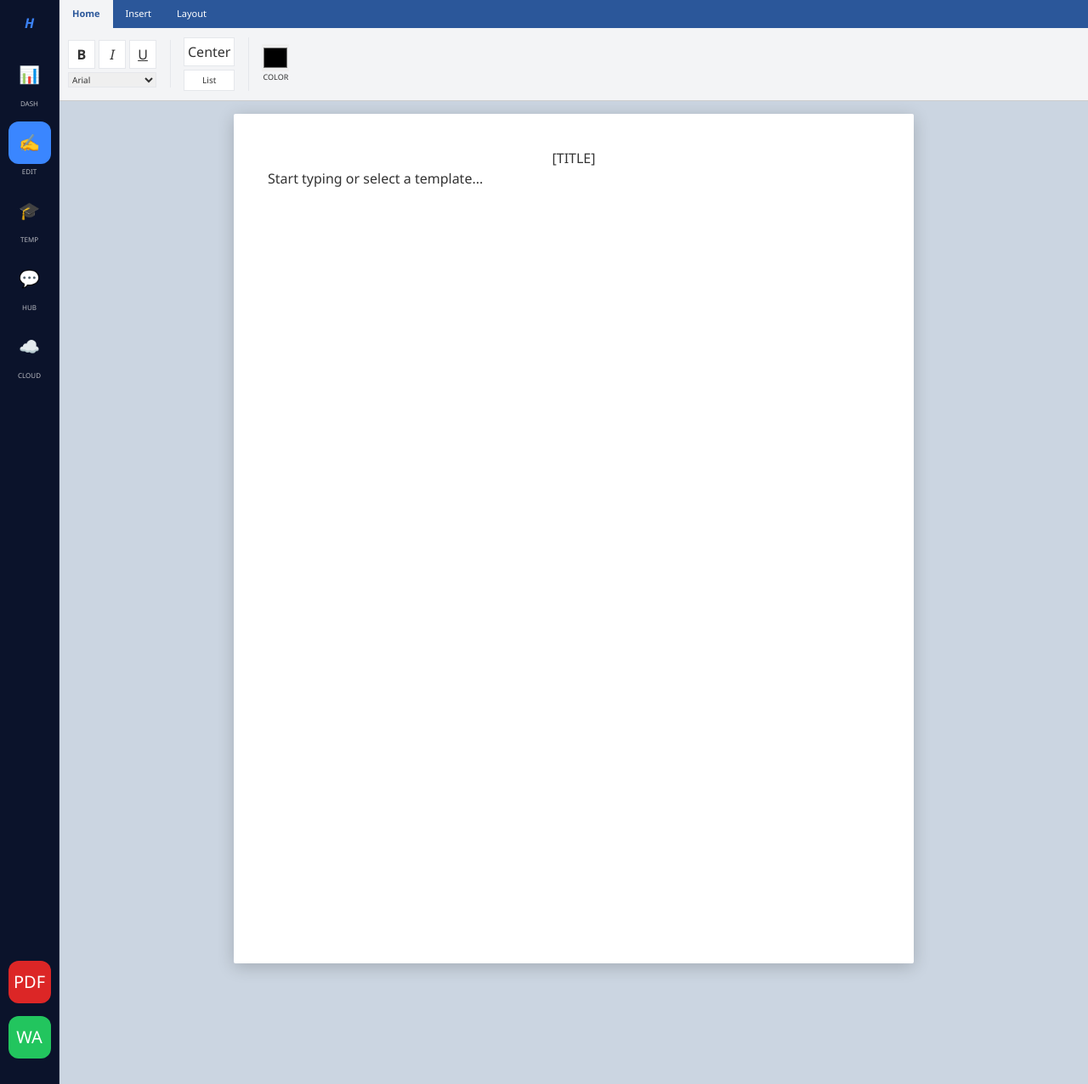
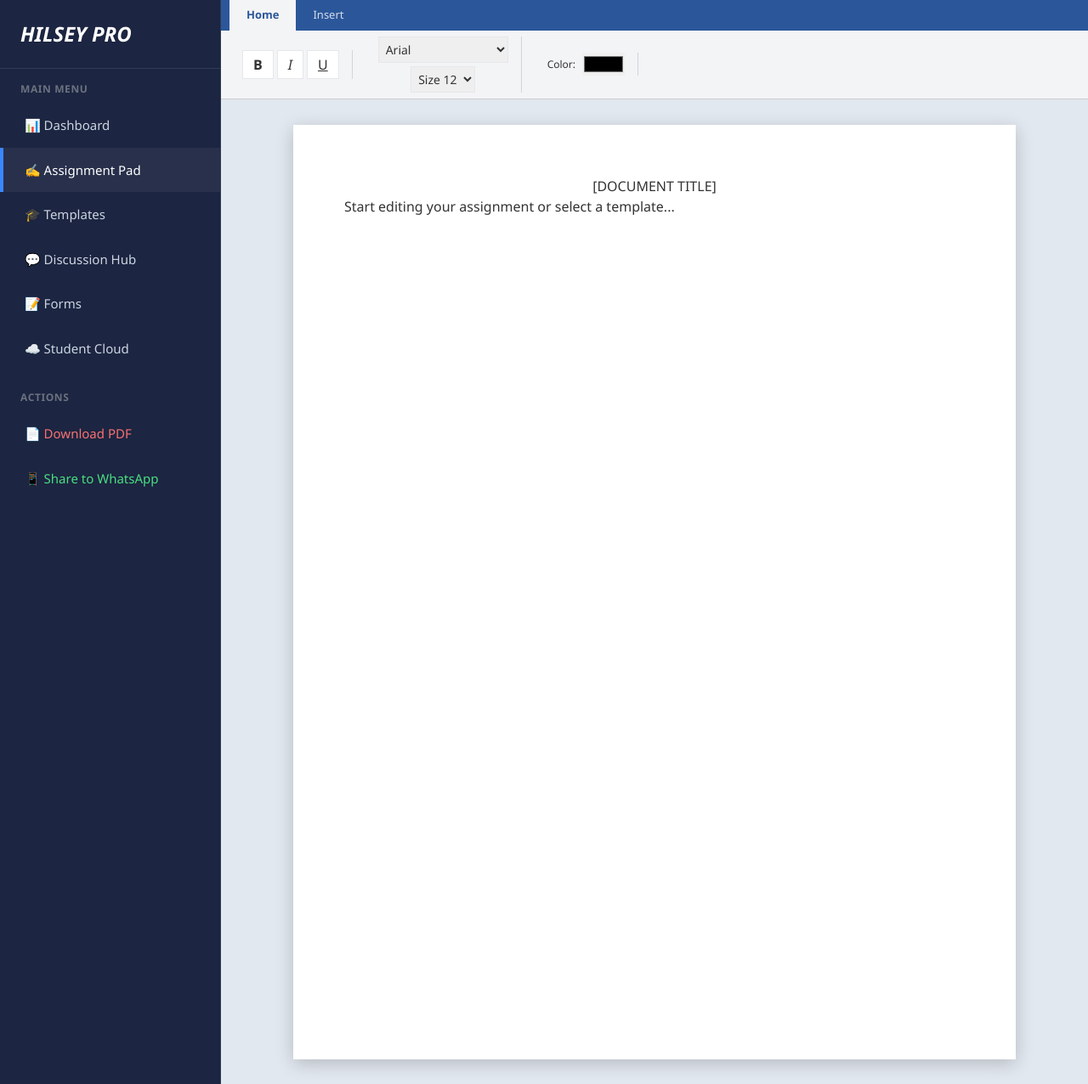
Before and after one commit to hilsey-pro/poulbilliards, a Flask app: page / in a window 1280 px wide. Shown: the whole page at 85% size. Run offline with Flask 3, Linux system fonts and the light colour scheme; the visitor is signed in with stand-in values (Sample User, id 1); some libraries are stand-ins or nearby versions.

Commit message:
Update index.html

```diff
--- a/templates/index.html
+++ b/templates/index.html
@@ -3,142 +3,151 @@
 <head>
     <meta charset="UTF-8">
     <meta name="viewport" content="width=device-width, initial-scale=1.0">
-    <title>Hilsey Pro | Permanent Navigation</title>
+    <title>Hilsey Pro | Professional Editor</title>
     <script src="https://cdn.tailwindcss.com"></script>
     <script src="https://cdnjs.cloudflare.com/ajax/libs/html2pdf.js/0.10.1/html2pdf.bundle.min.js"></script>
     <style>
-        :root { --word-blue: #2b579a; --ribbon-grey: #f3f4f6; --hilsey-dark: #0b132b; }
+        :root { --nav-bg: #1c2541; --ribbon-bg: #f3f4f6; --word-blue: #2b579a; }
+        body { background: #0f172a; color: #333; display: flex; flex-direction: column; height: 100vh; overflow: hidden; font-family: 'Segoe UI', sans-serif; }
 
-        body { background: #0f172a; color: #333; display: flex; height: 100vh; overflow: hidden; font-family: 'Segoe UI', sans-serif; }
+        /* MOBILE TOP BAR (Only visible on phones) */
+        .mobile-header { display: none; background: var(--nav-bg); color: white; padding: 15px 20px; align-items: center; justify-content: space-between; border-bottom: 1px solid rgba(255,255,255,0.1); z-index: 2000; }
+        .menu-btn { font-size: 24px; background: none; border: none; color: white; cursor: pointer; }
 
-        /* PERMANENT LEFT RAIL - Visible on PC and Phone */
-        .left-rail {
-            width: 70px;
-            background: var(--hilsey-dark);
-            flex-shrink: 0;
-            display: flex;
-            flex-direction: column;
-            align-items: center;
-            padding: 15px 0;
-            border-right: 1px solid rgba(255,255,255,0.1);
-            z-index: 5000;
+        /* THE MAIN LAYOUT */
+        .app-container { display: flex; flex: 1; overflow: hidden; position: relative; }
+
+        /* PROFESSIONAL SIDEBAR (Hidden on mobile until menu is clicked) */
+        .sidebar {
+            width: 260px; background: var(--nav-bg); display: flex; flex-direction: column;
+            border-right: 1px solid rgba(255,255,255,0.1); z-index: 1500; transition: transform 0.3s ease;
         }
+        .nav-item { display: flex; align-items: center; gap: 12px; padding: 15px 25px; color: #cbd5e1; text-decoration: none; font-size: 15px; border-left: 4px solid transparent; }
+        .nav-item:hover, .nav-item.active { background: rgba(255,255,255,0.05); color: white; border-left-color: #3A86FF; }
 
-        .rail-btn {
-            width: 50px; height: 50px;
-            display: flex; align-items: center; justify-content: center;
-            color: #94a3b8; font-size: 20px; border-radius: 12px;
-            margin-bottom: 15px; transition: 0.2s; cursor: pointer;
-            text-decoration: none;
-        }
-        .rail-btn:hover, .rail-btn.active { background: #3a86ff; color: white; }
-        .rail-label { font-size: 8px; color: white; text-align: center; margin-top: -12px; margin-bottom: 15px; opacity: 0.7; }
+        /* RIBBON */
+        .editor-area { flex: 1; display: flex; flex-direction: column; overflow: hidden; background: #e2e8f0; }
+        .ribbon { background: var(--ribbon-bg); border-bottom: 1px solid #ccc; overflow-x: auto; flex-shrink: 0; white-space: nowrap; }
+        .ribbon-tabs { display: flex; background: var(--word-blue); padding-left: 10px; }
+        .tab { padding: 8px 20px; color: white; font-size: 13px; cursor: pointer; opacity: 0.8; }
+        .tab.active { background: var(--ribbon-bg); color: var(--word-blue); opacity: 1; font-weight: bold; }
 
-        /* Main Content Area */
-        .main-wrapper { flex: 1; display: flex; flex-direction: column; overflow: hidden; }
-
-        /* WORD RIBBON (Scrolls sideways on phone) */
-        .ribbon-container { width: 100%; background: var(--ribbon-grey); border-bottom: 1px solid #ccc; overflow-x: auto; flex-shrink: 0; }
-        .ribbon-tabs { background: var(--word-blue); display: flex; min-width: max-content; }
-        .tab { padding: 8px 15px; color: white; font-size: 11px; cursor: pointer; }
-        .tab.active { background: var(--ribbon-grey); color: var(--word-blue); font-weight: bold; }
-
-        .ribbon-content { display: none; padding: 10px; gap: 15px; align-items: center; height: 85px; background: var(--ribbon-grey); min-width: max-content; }
-        .ribbon-content.active { display: flex; }
+        .ribbon-tools { display: none; padding: 10px; gap: 15px; align-items: center; height: 80px; }
+        .ribbon-tools.active { display: flex; }
+        .tool-group { display: flex; flex-direction: column; align-items: center; border-right: 1px solid #d1d5db; padding: 0 15px; justify-content: center; }
 
         /* THE PAPER */
-        #viewport { flex: 1; overflow-y: auto; display: flex; flex-direction: column; align-items: center; padding: 15px; background: #cbd5e1; }
-        #paper {
-            background: white; width: 100%; max-width: 800px; min-height: 1000px;
-            padding: 40px; box-shadow: 0 4px 20px rgba(0,0,0,0.2); outline: none; border-radius: 2px;
-        }
+        .scroll-area { flex: 1; overflow-y: auto; display: flex; flex-direction: column; align-items: center; padding: 30px 15px; }
+        #paper { background: white; width: 100%; max-width: 850px; min-height: 1100px; padding: 60px; box-shadow: 0 5px 20px rgba(0,0,0,0.2); outline: none; }
 
-        /* Responsive adjustments */
-        @media (max-width: 600px) {
-            .left-rail { width: 60px; }
-            .rail-btn { width: 40px; height: 40px; font-size: 18px; }
-            #paper { padding: 20px; font-size: 14px; }
+        /* RESPONSIVE LOGIC FOR PHONES */
+        @media (max-width: 768px) {
+            .mobile-header { display: flex; } /* Show the top bar with the ☰ button */
+            .app-container { flex-direction: column; }
+
+            /* Hide sidebar off-screen by default on mobile */
+            .sidebar { position: absolute; top: 0; left: -100%; height: 100%; box-shadow: 5px 0 15px rgba(0,0,0,0.5); }
+            /* When menu is open, slide it in */
+            .sidebar.open { left: 0; }
+
+            /* Mobile Overlay to close menu when clicking outside */
+            .overlay { display: none; position: fixed; top: 0; left: 0; right: 0; bottom: 0; background: rgba(0,0,0,0.5); z-index: 1000; }
+            .overlay.open { display: block; }
         }
     </style>
 </head>
 <body>
 
-    <div class="left-rail">
-        <div class="font-black italic text-blue-500 mb-6">H</div>
-
-        <a href="/dashboard" class="rail-btn" title="Dashboard">📊</a>
-        <div class="rail-label">DASH</div>
-
-        <a href="/" class="rail-btn active" title="Editor">✍️</a>
-        <div class="rail-label">EDIT</div>
-
-        <a href="/templates" class="rail-btn" title="Templates">🎓</a>
-        <div class="rail-label">TEMP</div>
-
-        <a href="/hub" class="rail-btn" title="Discussion Hub">💬</a>
-        <div class="rail-label">HUB</div>
-
-        <a href="/cloud" class="rail-btn" title="Cloud Storage">☁️</a>
-        <div class="rail-label">CLOUD</div>
-
-        <div class="mt-auto"></div> <button onclick="savePDF()" class="rail-btn bg-red-600 text-white" title="Download PDF">PDF</button>
-        <button onclick="shareWA()" class="rail-btn bg-green-500 text-white" title="Share WhatsApp">WA</button>
+    <div class="mobile-header">
+        <div class="font-black italic text-xl tracking-wide">HILSEY PRO</div>
+        <button class="menu-btn" onclick="toggleMenu()">☰ Menu</button>
     </div>
 
-    <div class="main-wrapper">
-        <div class="ribbon-container">
-            <div class="ribbon-tabs">
-                <div class="tab active" onclick="switchTab(event, 'home')">Home</div>
-                <div class="tab" onclick="switchTab(event, 'insert')">Insert</div>
-                <div class="tab" onclick="switchTab(event, 'layout')">Layout</div>
+    <div class="app-container">
+        <div class="overlay" onclick="toggleMenu()"></div>
+
+        <div class="sidebar" id="mainSidebar">
+            <div class="p-6 text-2xl font-black italic border-b border-white/10 hidden md:block text-white">HILSEY PRO</div>
+
+            <div class="flex-1 overflow-y-auto mt-2">
+                <div class="px-6 py-2 text-xs font-bold text-gray-500 uppercase tracking-wider">Main Menu</div>
+                <a href="/dashboard" class="nav-item">📊 Dashboard</a>
+                <a href="/" class="nav-item active">✍️ Assignment Pad</a>
+                <a href="/templates" class="nav-item">🎓 Templates</a>
+                <a href="/hub" class="nav-item">💬 Discussion Hub</a>
+                <a href="/forms" class="nav-item">📝 Forms</a>
+                <a href="/cloud" class="nav-item">☁️ Student Cloud</a>
+
+                <div class="px-6 py-2 mt-4 text-xs font-bold text-gray-500 uppercase tracking-wider">Actions</div>
+                <a href="#" onclick="savePDF()" class="nav-item text-red-400">📄 Download PDF</a>
+                <a href="#" onclick="shareWA()" class="nav-item text-green-400">📱 Share to WhatsApp</a>
             </div>
 
-            <div id="home" class="ribbon-content active">
-                <div class="flex flex-col border-r pr-4">
-                    <div class="flex gap-1 mb-1">
-                        <button onclick="cmd('bold')" class="border p-1 bg-white font-bold w-8">B</button>
-                        <button onclick="cmd('italic')" class="border p-1 bg-white italic w-8">I</button>
-                        <button onclick="cmd('underline')" class="border p-1 bg-white underline w-8">U</button>
+            <button class="md:hidden p-4 bg-red-600 text-white font-bold" onclick="toggleMenu()">✖ Close Menu</button>
         </div>
-                    <select onchange="cmd('fontName', this.value)" class="text-[10px] border"><option>Arial</option><option>Georgia</option></select>
+
+        <div class="editor-area">
+            <div class="ribbon">
+                <div class="ribbon-tabs">
+                    <div class="tab active" onclick="showTab(event, 'home')">Home</div>
+                    <div class="tab" onclick="showTab(event, 'insert')">Insert</div>
                 </div>
-                <div class="flex flex-col border-r pr-4">
-                    <button onclick="cmd('justifyCenter')" class="border p-1 bg-white mb-1">Center</button>
-                    <button onclick="cmd('insertUnorderedList')" class="border p-1 bg-white text-[10px]">List</button>
+
+                <div id="home" class="ribbon-tools active">
+                    <div class="tool-group">
+                        <div class="flex gap-1">
+                            <button onclick="cmd('bold')" class="border p-1 bg-white font-bold px-3">B</button>
+                            <button onclick="cmd('italic')" class="border p-1 bg-white italic px-3">I</button>
+                            <button onclick="cmd('underline')" class="border p-1 bg-white underline px-3">U</button>
                         </div>
-                <div class="flex flex-col items-center">
-                    <input type="color" onchange="cmd('foreColor', this.value)" class="w-8 h-8">
-                    <span class="text-[9px]">COLOR</span>
+                    </div>
+                    <div class="tool-group">
+                        <select onchange="cmd('fontName', this.value)" class="p-1 border text-sm"><option>Arial</option><option>Times New Roman</option></select>
+                        <select onchange="cmd('fontSize', this.value)" class="p-1 border text-sm mt-1"><option value="3">Size 12</option><option value="5">Size 18</option></select>
+                    </div>
+                    <div class="tool-group flex-row">
+                        <span class="text-xs mr-2">Color:</span>
+                        <input type="color" onchange="cmd('foreColor', this.value)">
                     </div>
                 </div>
 
-            <div id="insert" class="ribbon-content">
-                <button onclick="document.getElementById('fileIn').click()" class="flex flex-col items-center p-2 border bg-white rounded">
-                    <span>🖼️</span><span class="text-[9px]">PICTURE</span>
+                <div id="insert" class="ribbon-tools">
+                    <div class="tool-group">
+                        <button onclick="document.getElementById('imgInp').click()" class="bg-white border p-2 rounded flex flex-col items-center">
+                            <span class="text-lg">🖼️</span><span class="text-[10px] font-bold">PICTURE</span>
                         </button>
-                <input type="file" id="fileIn" class="hidden" accept="image/*" onchange="addImg(this)">
-                <button onclick="cmd('insertHorizontalRule')" class="p-2 border bg-white rounded">➖ Line</button>
+                        <input type="file" id="imgInp" class="hidden" accept="image/*" onchange="addImg(this)">
+                    </div>
                 </div>
             </div>
 
-        <div id="viewport">
+            <div class="scroll-area">
                 <div id="paper" contenteditable="true" spellcheck="false">
-                <h1 style="text-align:center;">[TITLE]</h1>
-                <p>Start typing or select a template...</p>
+                    <h1 style="text-align:center;">[DOCUMENT TITLE]</h1>
+                    <p>Start editing your assignment or select a template...</p>
+                </div>
             </div>
         </div>
     </div>
 
     <script>
+        // TOGGLE MOBILE MENU
+        function toggleMenu() {
+            document.getElementById('mainSidebar').classList.toggle('open');
+            document.querySelector('.overlay').classList.toggle('open');
+        }
+
+        // TEXT EDITOR COMMANDS
         function cmd(n, v=null) { document.execCommand(n, false, v); }
 
-        function switchTab(e, id) {
-            document.querySelectorAll('.ribbon-content').forEach(c => c.classList.remove('active'));
+        function showTab(e, id) {
+            document.querySelectorAll('.ribbon-tools').forEach(c => c.classList.remove('active'));
             document.querySelectorAll('.tab').forEach(t => t.classList.remove('active'));
             document.getElementById(id).classList.add('active');
             e.currentTarget.classList.add('active');
         }
 
+        // ADD IMAGE
         function addImg(input) {
             if (input.files && input.files[0]) {
                 const reader = new FileReader();
@@ -149,24 +158,18 @@
             }
         }
 
+        // PDF & WHATSAPP
         function savePDF() {
+            toggleMenu(); // Close menu first if on mobile
             const el = document.getElementById('paper');
-            html2pdf().from(el).save('Hilsey_Doc.pdf');
+            html2pdf().from(el).save('Hilsey_Professional_Doc.pdf');
         }
 
         function shareWA() {
+            toggleMenu(); // Close menu first if on mobile
             const text = document.getElementById('paper').innerText;
             window.open(`https://wa.me/?text=${encodeURIComponent(text)}`, '_blank');
         }
-
-        // AUTO-LOAD TEMPLATE TEXT
-        window.onload = function() {
-            const params = new URLSearchParams(window.location.search);
-            const t = params.get('template');
-            if(t === 'modern') {
-                document.getElementById('paper').innerHTML = `<h1>[NAME]</h1><hr><p>Professional experience here...</p>`;
-            }
-        };
     </script>
 </body>
 </html>
```
Lines whose indentation alone changed are shown as unchanged.
